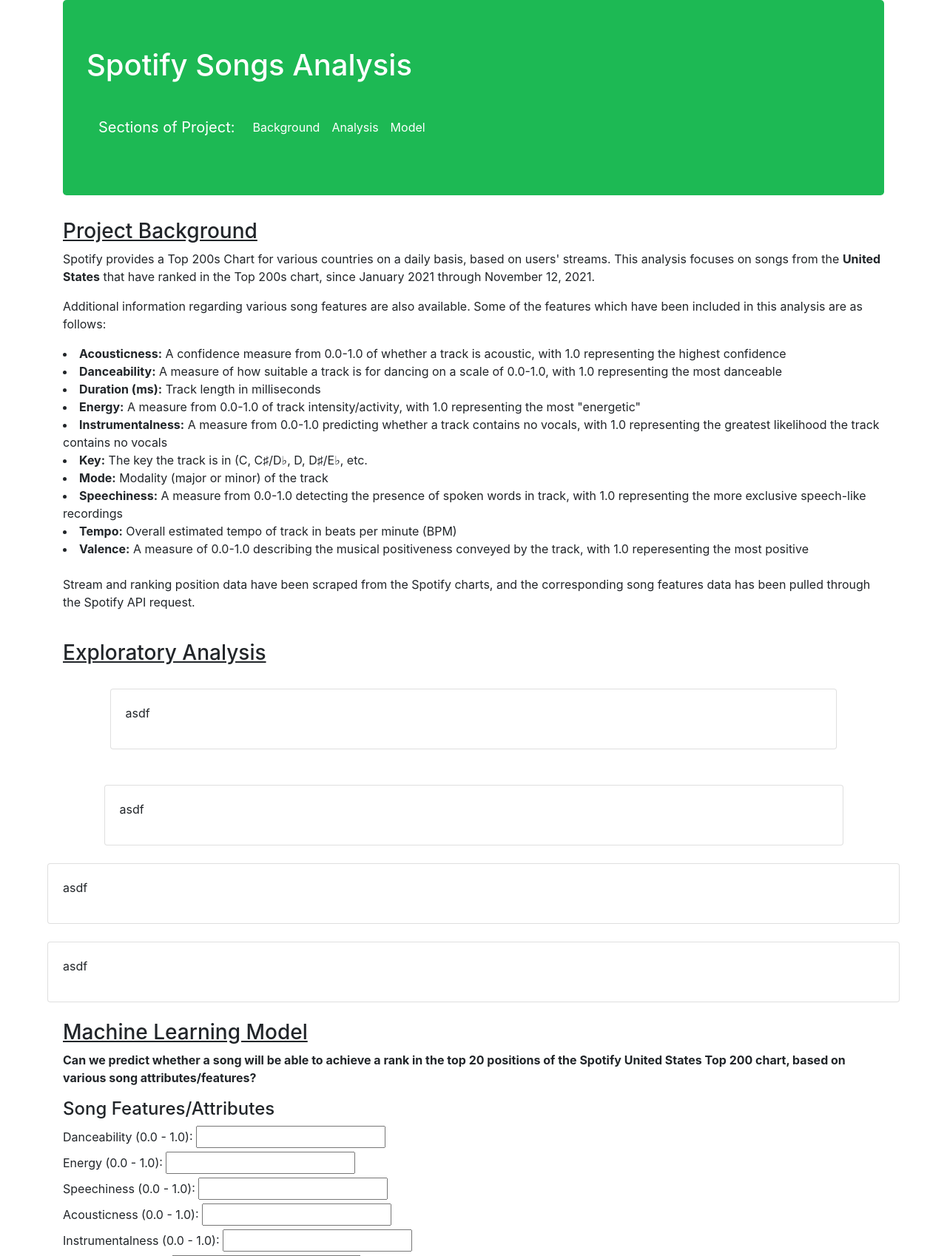
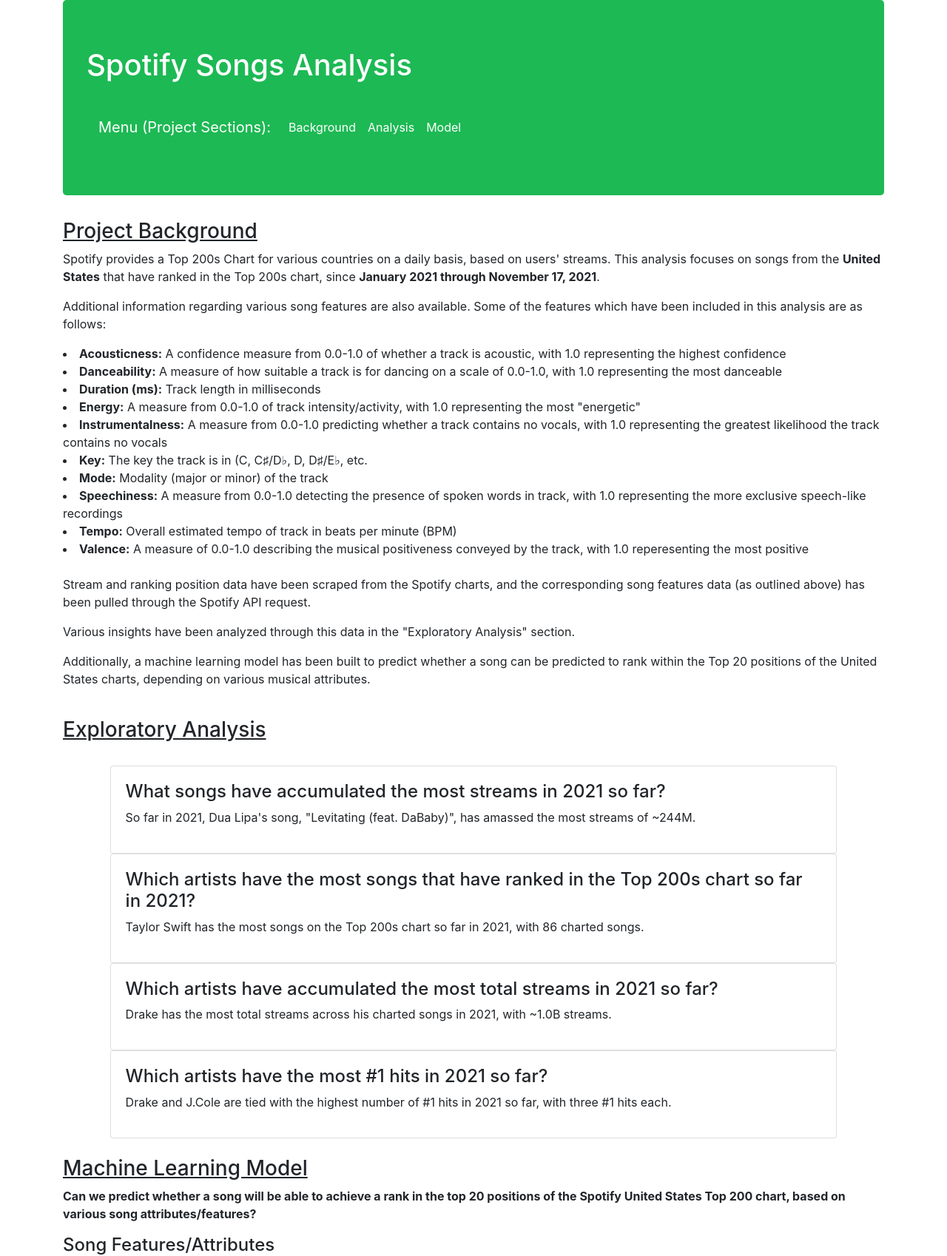
Before and after one commit to aseo67/Top_Songs_Analysis, a Flask app: template templates/index.html in a window 1280 px wide. Shown: the top 1698 px of the page at 74% size. Run offline with Flask 2, Linux system fonts and the light colour scheme; the template is opened without the code that fills it, so the values that code supplies are empty; some libraries are stand-ins or nearby versions.

Commit message:
Update project

```diff
--- a/app.py
+++ b/app.py
@@ -30,7 +30,7 @@
         color='artist',
         title='Top 10 Streamed Songs of 2021',
         labels={'song':'Song', 'streams':'Number of Streams', 'artist':'Artist'}
-    ).update_xaxes(categoryorder='total descending')
+    ).update_xaxes(categoryorder='total descending', tickangle=45)
     # Encode chart as json
     graph1JSON = json.dumps(fig1, cls=plotly.utils.PlotlyJSONEncoder)
 
@@ -48,7 +48,7 @@
         y='count_of_charted_songs',
         title='Artists with Most Charted Songs of 2021',
         labels={'artist':'Artist', 'count_of_charted_songs':'Number of Charted Songs'}
-    )
+    ).update_xaxes(tickangle=45)
     # Encode chart as json
     graph2JSON = json.dumps(fig2, cls=plotly.utils.PlotlyJSONEncoder)
 
@@ -65,7 +65,7 @@
         y='streams',
         title='Artists with Most Streams',
         labels={'artist':'Artist', 'streams':'Total Number of Streams'}
-    )
+    ).update_xaxes(tickangle=45)
     # Encode chart as json
     graph3JSON = json.dumps(fig3, cls=plotly.utils.PlotlyJSONEncoder)
 
@@ -84,7 +84,7 @@
         y='count_of_number_ones',
         title='Artists with Most #1 Hits',
         labels={'artist':'Artist', 'count_of_number_ones':'Number of #1 Hits'}
-    ).update_yaxes(nticks=4)
+    ).update_yaxes(nticks=4).update_xaxes(tickangle=45)
     # Encode chart as json
     graph4JSON = json.dumps(fig4, cls=plotly.utils.PlotlyJSONEncoder)
 
--- a/templates/index.html
+++ b/templates/index.html
@@ -18,7 +18,7 @@
             <h1 style="color: #ffffff">Spotify Songs Analysis</h1>
             <br>
             <nav class="navbar navbar-expand-lg navbar-light" style="background-color: #1db954">
-                <a class="navbar-brand" style="color: #ffffff">Sections of Project:</a>
+                <a class="navbar-brand" style="color: #ffffff">Menu (Project Sections):</a>
                 <button class="navbar-toggler" type="button" data-toggle="collapse" data-target="#navbarNavAltMarkup" aria-controls="navbarNavAltMarkup" aria-expanded="false" aria-label="Toggle navigation">
                   <span class="navbar-toggler-icon"></span>
                 </button>
@@ -36,7 +36,7 @@
 
     <div class="container" id="background">
         <h3><u>Project Background</u></h3>
-        <p>Spotify provides a Top 200s Chart for various countries on a daily basis, based on users' streams. This analysis focuses on songs from the <b>United States</b> that have ranked in the Top 200s chart, since January 2021 through November 12, 2021.</p>
+        <p>Spotify provides a Top 200s Chart for various countries on a daily basis, based on users' streams. This analysis focuses on songs from the <b>United States</b> that have ranked in the Top 200s chart, since <b>January 2021 through November 17, 2021</b>.</p>
         <p>Additional information regarding various song features are also available. Some of the features which have been included in this analysis are as follows:</p>
             <li><b>Acousticness:</b> A confidence measure from 0.0-1.0 of whether a track is acoustic, with 1.0 representing the highest confidence</li>
             <li><b>Danceability:</b> A measure of how suitable a track is for dancing on a scale of 0.0-1.0, with 1.0 representing the most danceable</li>
@@ -49,7 +49,9 @@
             <li><b>Tempo:</b> Overall estimated tempo of track in beats per minute (BPM)</li>
             <li><b>Valence:</b> A measure of 0.0-1.0 describing the musical positiveness conveyed by the track, with 1.0 reperesenting the most positive</li>
         <br>
-        <p>Stream and ranking position data have been scraped from the Spotify charts, and the corresponding song features data has been pulled through the Spotify API request.</p>
+        <p>Stream and ranking position data have been scraped from the Spotify charts, and the corresponding song features data  (as outlined above) has been pulled through the Spotify API request.</p>
+        <p>Various insights have been analyzed through this data in the "Exploratory Analysis" section.</p>
+        <p>Additionally, a machine learning model has been built to predict whether a song can be predicted to rank within the Top 20 positions of the United States charts, depending on various musical attributes.</p>
         <br>
     </div>
 
@@ -58,33 +60,33 @@
         <div class="row p-4">
             <div class="card m-auto" style="width: 90%;">
                 <div class="card-body">
+                    <h4>What songs have accumulated the most streams in 2021 so far?</h4>
+                    <p>So far in 2021, Dua Lipa's song, "Levitating (feat. DaBaby)", has amassed the most streams of ~244M.</p>
                     <div id="chart1"></div>
-                    <p>asdf</p>
-                </div>
                 </div>
             </div>
             <br>
             <div class="card m-auto" style="width: 90%;">
                 <div class="card-body">
+                    <h4>Which artists have the most songs that have ranked in the Top 200s chart so far in 2021?</h4>
+                    <p>Taylor Swift has the most songs on the Top 200s chart so far in 2021, with 86 charted songs.</p>
                     <div id="chart2"></div>
-                    <p>asdf</p>
-                </div>
                 </div>
             </div>
             <br>
             <div class="card m-auto" style="width: 90%;">
                 <div class="card-body">
+                    <h4>Which artists have accumulated the most total streams in 2021 so far?</h4>
+                    <p>Drake has the most total streams across his charted songs in 2021, with ~1.0B streams.</p>
                     <div id="chart3"></div>
-                    <p>asdf</p>
-                </div>
                 </div>
             </div>
             <br>
             <div class="card m-auto" style="width: 90%;">
                 <div class="card-body">
+                    <h4>Which artists have the most #1 hits in 2021 so far?</h4>
+                    <p>Drake and J.Cole are tied with the highest number of #1 hits in 2021 so far, with three #1 hits each.</p>
                     <div id="chart4"></div>
-                    <p>asdf</p>
-                </div>
                 </div>
             </div>
             <br>
```
Also changed, not shown: Visualizations/ArtistsMostCharted.png, Visualizations/ArtistsMostHits.png, Visualizations/ArtistsMostStreams.png, Visualizations/Top10Streams.png, 1 other file.
